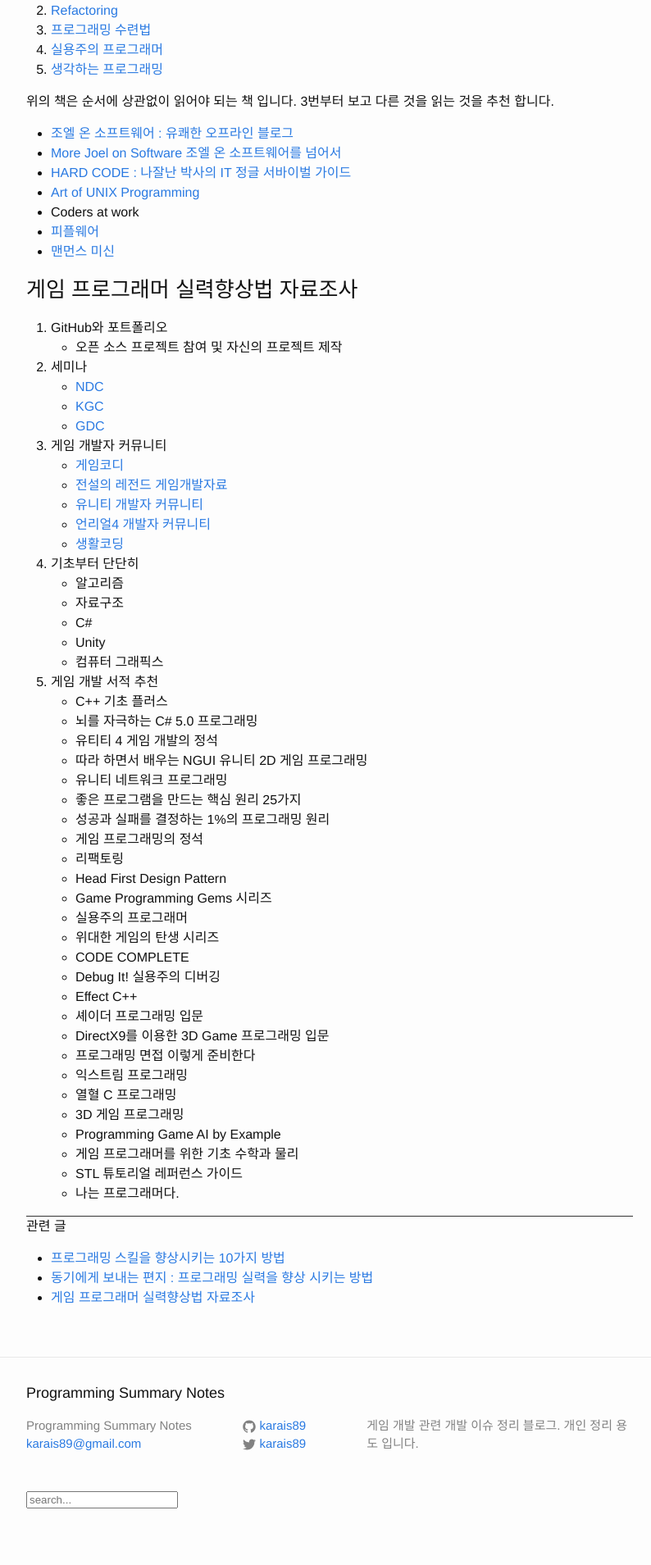
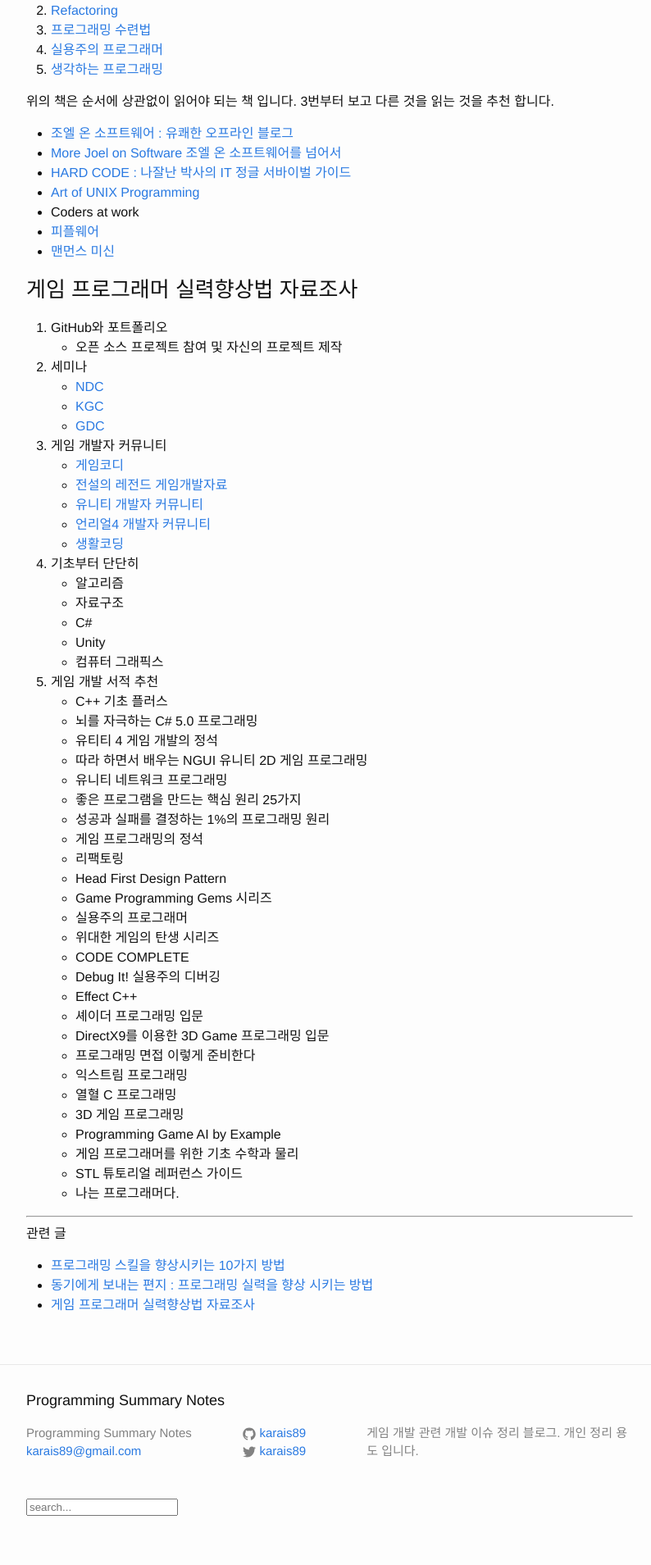
Before and after one commit to karais89/karais89.github.io_back, a Jekyll site: the page built from _posts/2017-01-18-improve-programming-skills.markdown, in a window 1280 px wide. Shown: the part 1379-3288 px from the top of the page at 82% size, without its empty margins (238-1032 px from the left). Built offline with Jekyll 4.4.1, drawn with Linux system fonts in a browser that asks for light colours; comment, search, counter and statistics services are not loaded.

Commit message:
modify css

```diff
--- a/_sass/minima/_base.scss
+++ b/_sass/minima/_base.scss
@@ -196,3 +196,14 @@
     fill: $grey-color;
   }
 }
+
+/* custom hr */
+hr {
+  box-sizing: initial;
+  display: block;
+  unicode-bidi: isolate;
+  margin-block-start: 0.5em;
+  margin-block-end: 0.5em;
+  margin-inline-start: auto;
+  margin-inline-end: auto;
+}
--- a/_sass/minima/_layout.scss
+++ b/_sass/minima/_layout.scss
@@ -283,12 +283,3 @@
 ul.posts p, ul.posts h2 {
     margin-bottom: 0.3em;
 }
-
-/* custom hr */
-hr {
-  border: none;
-  height: 1px;
-  /* Set the hr color */
-  color: #333; /* old IE */
-  background-color: #333; /* Modern Browsers */
-}
```
